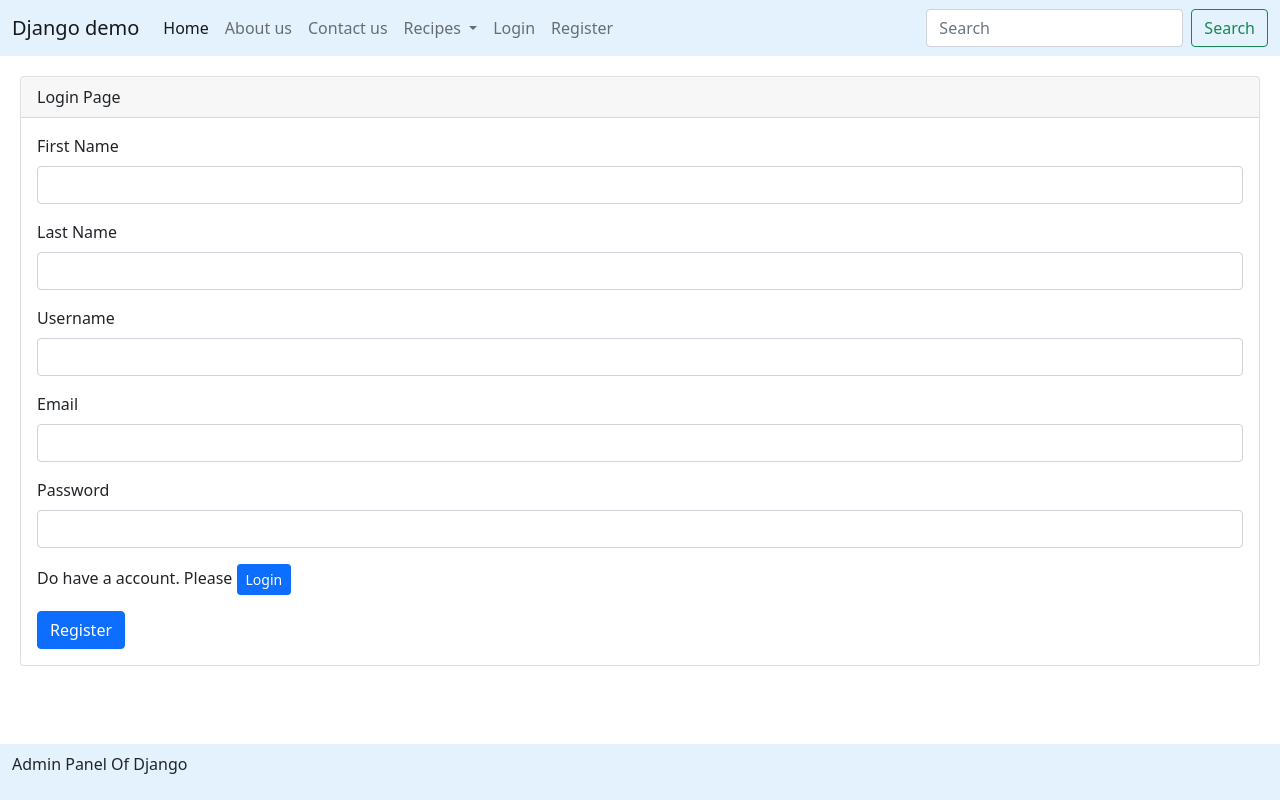
After one commit to pkniccert/djangoCoreApp, a Django app: page /register/ in a window 1280 px wide. The commit adds this page. Run offline with Django 5.2, Linux system fonts and the light colour scheme.

Commit message:
update authenticate

```diff
--- a/coreApp/urls.py
+++ b/coreApp/urls.py
@@ -24,12 +24,17 @@ from django.contrib.staticfiles.urls import staticfiles_urlpatterns
 
 urlpatterns = [
     path('', home, name="home"),
+    path('login/', login_page, name="login_page"),
+    path('register/', register_page, name="register_page"),
+    path('logout/', logout_page, name="logout_page"),
     path('recipe/', addRecipe, name="addRecipe"),
     path('recipe/delete/<id>/', delete_recipe, name="delete_recipe"),
     path('recipe/update/<id>/', update_recipe, name="update_recipe"),
     path('about/', about, name="about"),
     path('contact/', contact, name="contact"),
     path('message/', message, name="message"),
+
+
     path('admin/', admin.site.urls),
 ]
 
--- a/home/templates/layouts/master.html
+++ b/home/templates/layouts/master.html
@@ -5,6 +5,8 @@
     <meta name="viewport" content="width=device-width, initial-scale=1.0">
     <title>{{ page }}</title>
     <link href="https://cdn.jsdelivr.net/npm/bootstrap@5.0.2/dist/css/bootstrap.min.css" rel="stylesheet" integrity="sha384-EVSTQN3/azprG1Anm3QDgpJLIm9Nao0Yz1ztcQTwFspd3yD65VohhpuuCOmLASjC" crossorigin="anonymous">
+    <script src="https://cdn.jsdelivr.net/npm/@popperjs/core@2.9.2/dist/umd/popper.min.js" integrity="sha384-IQsoLXl5PILFhosVNubq5LC7Qb9DXgDA9i+tQ8Zj3iwWAwPtgFTxbJ8NT4GN1R8p" crossorigin="anonymous"></script>
+<script src="https://cdn.jsdelivr.net/npm/bootstrap@5.0.2/dist/js/bootstrap.min.js" integrity="sha384-cVKIPhGWiC2Al4u+LWgxfKTRIcfu0JTxR+EQDz/bgldoEyl4H0zUF0QKbrJ0EcQF" crossorigin="anonymous"></script>
     {% block styles %}
     {% endblock %}
 </head>
@@ -30,11 +32,29 @@
                 <a class="nav-link dropdown-toggle" href="/recipe/" id="navbarDropdown" role="button" data-bs-toggle="dropdown" aria-expanded="false">
                   Recipes
                 </a>
-                <ul class="dropdown-menu" aria-labelledby="navbarDropdown">
+                <!-- <ul class="dropdown-menu" aria-labelledby="navbarDropdown">
                   <li><a class="dropdown-item" href="#">Add New</a></li>
                   <li><a class="dropdown-item" href="#">Manage</a></li>
-                </ul>
+                </ul> -->
               </li>
+              {% if request.user.is_authenticated %}
+              <li class="nav-item dropdown">
+                  <a class="nav-link dropdown-toggle" href="#" id="navbarDropdown" role="button" data-bs-toggle="dropdown" aria-expanded="false">
+                   {{ request.user.first_name }}
+                  </a>
+                  <ul class="dropdown-menu" aria-labelledby="navbarDropdown">
+                    <li><a class="dropdown-item" href="/logout/">Logout</a></li>
+                  </ul>
+                </li>
+              {% else %}
+              <li class="nav-item">
+                <a class="nav-link" href="/login/">Login</a>
+              </li>
+              <li class="nav-item">
+                <a class="nav-link" href="/register/">Register</a>
+              </li>
+              {% endif %}
+
             </ul>
             <form class="d-flex">
               <input class="form-control me-2" type="search" placeholder="Search" aria-label="Search">
--- a/recipe/models.py
+++ b/recipe/models.py
@@ -1,8 +1,10 @@
 from django.db import models
+from django.contrib.auth.models import User
 
 # Create your models here.
 
 class Recipe(models.Model):
+    user = models.ForeignKey(User, on_delete=models.SET_NULL, null=True, blank=True)
     recipe_name = models.CharField(max_length=100)
     recipe_descrition = models.TextField()
     recipe_image = models.ImageField(upload_to="uploads/recipes/")
--- /dev/null
+++ b/recipe/templates/register.html
@@ -0,0 +1,45 @@
+{% extends "layouts/master.html" %}
+{% block main %}
+
+<div class="card" style="margin: 20px;">
+    <div class="card-header">
+     Login Page
+    </div>
+    <div class="card-body">
+        {% if messages %}
+            {% for message in messages %}
+              <div class="alert alert-primary" role="alert">
+                {{ message }}
+              </div>
+            {% endfor %}
+        {% endif %}
+
+        <form action="" method="post" enctype="multipart/form-data">
+            {% csrf_token %}
+            <div class="mb-3">
+                <label for="first_name" class="form-label">First Name</label>
+                <input type="text" class="form-control" name="first_name" required>
+              </div>
+              <div class="mb-3">
+                <label for="last_name" class="form-label">Last Name</label>
+                <input type="text" class="form-control" name="last_name" required>
+              </div>
+            <div class="mb-3">
+              <label for="username" class="form-label">Username</label>
+              <input type="text" class="form-control" name="username" required>
+            </div>
+            <div class="mb-3">
+                <label for="email" class="form-label">Email</label>
+                <input type="email" class="form-control" name="email" required>
+              </div>
+            <div class="mb-3">
+              <label for="password" class="form-label">Password</label>
+              <input type="password" class="form-control" name="password" required>
+            </div>
+            <p>Do have a account. Please <a href="/login/" class="btn btn-primary btn-sm">Login</a></p>
+            <button type="submit" class="btn btn-primary">Register</button>
+          </form>
+    </div>
+  </div>
+
+  {% endblock %}
--- a/recipe/views.py
+++ b/recipe/views.py
@@ -1,8 +1,12 @@
 from django.shortcuts import render, redirect
 from recipe.models import *
 from django.http import HttpResponse
+from django.contrib import messages
+from django.contrib.auth import authenticate, login, logout
+from django.contrib.auth.decorators import login_required
 # Create your views here.
 
+@login_required(login_url="/login/")
 def addRecipe(request):
 
     if request.method == "POST" :
@@ -25,11 +29,13 @@ def addRecipe(request):
     context = {'page':'Django Recipe','recipes':recipes}
     return render(request, "recipe.html", context)
 
+@login_required(login_url="/login/")
 def delete_recipe(request, id):
    queryset = Recipe.objects.get(id = id)
    queryset.delete()
    return redirect('/recipe/')
 
+@login_required(login_url="/login/")
 def update_recipe(request, id):
    queryset = Recipe.objects.get(id = id)
    if request.method == "POST" :
@@ -47,3 +53,60 @@ def update_recipe(request, id):
 
    context = {'page':'Django Recipe','recipe':queryset}
    return render(request, "update_recipe.html", context)
+
+def login_page(request):
+   if request.method == "POST":
+      username=request.POST.get('username')
+      password=request.POST.get('password')
+
+      if not User.objects.filter(username = username).exists():
+         messages.error(request, "Invalid Username.")
+         return redirect('/login/')
+
+      user = authenticate(username = username, password = password)
+      if user is None:
+         messages.error(request, "Invalid password.")
+         return redirect('/login/')
+      else:
+         login(request, user)
+         return redirect('/recipe/')
+
+
+      messages.error(request, "Account Create Successfully.")
+      return redirect('/register/')
+
+   context = {'page':'Django Login Page'}
+   return render(request, 'login.html', context)
+
+def register_page(request):
+   if request.method == "POST":
+      first_name=request.POST.get('first_name')
+      last_name=request.POST.get('last_name')
+      username=request.POST.get('username')
+      email=request.POST.get('email')
+      password=request.POST.get('password')
+
+      user = User.objects.filter(username = username)
+
+      if user.exists():
+         messages.error(request, "Username already taken.")
+         return redirect('/register/')
+
+      user = User.objects.create(
+        first_name=first_name,
+        last_name=last_name,
+        username=username,
+        email=email
+      )
+
+      user.set_password(password)
+      user.save()
+      messages.error(request, "Account Create Successfully.")
+      return redirect('/register/')
+
+   context = {'page':'Django Register Page'}
+   return render(request, 'register.html', context)
+
+def logout_page(request):
+   logout(request)
+   return redirect('/login/')
```
Also changed, not shown: recipe/templates/login.html (added, +32 -0 lines), db.sqlite3, recipe/migrations/0006_recipe_user.py (added).
